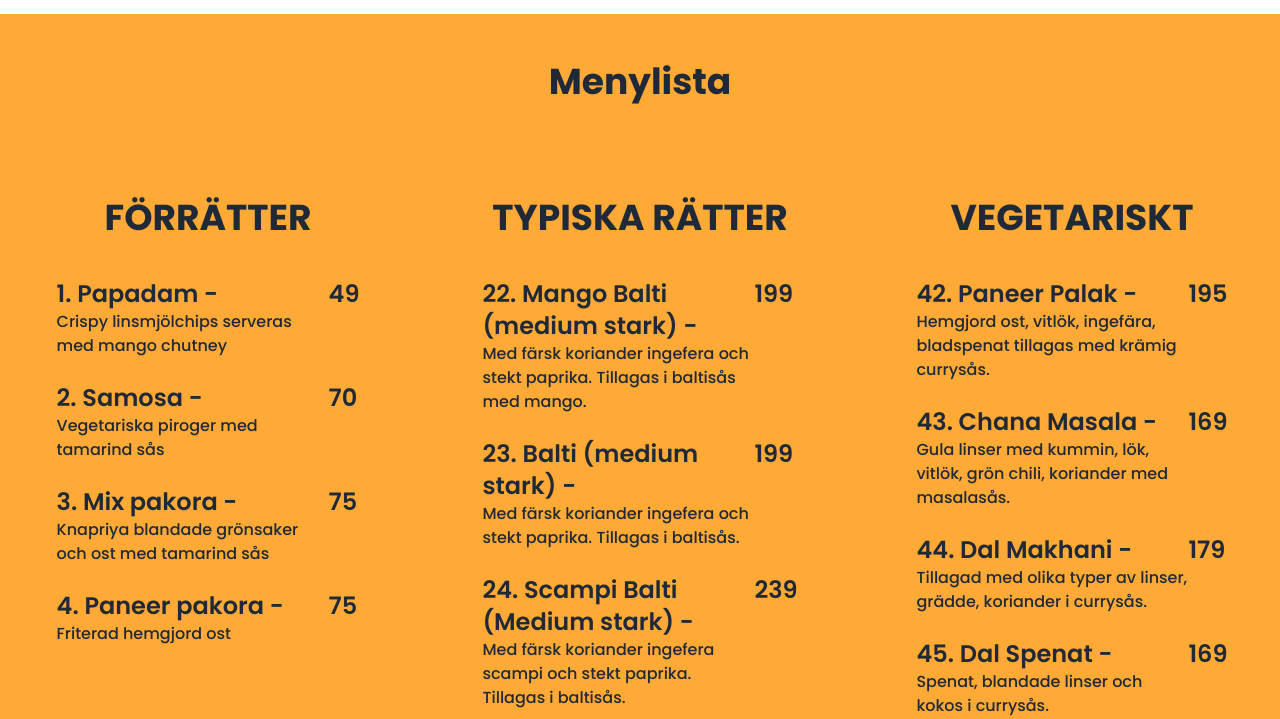
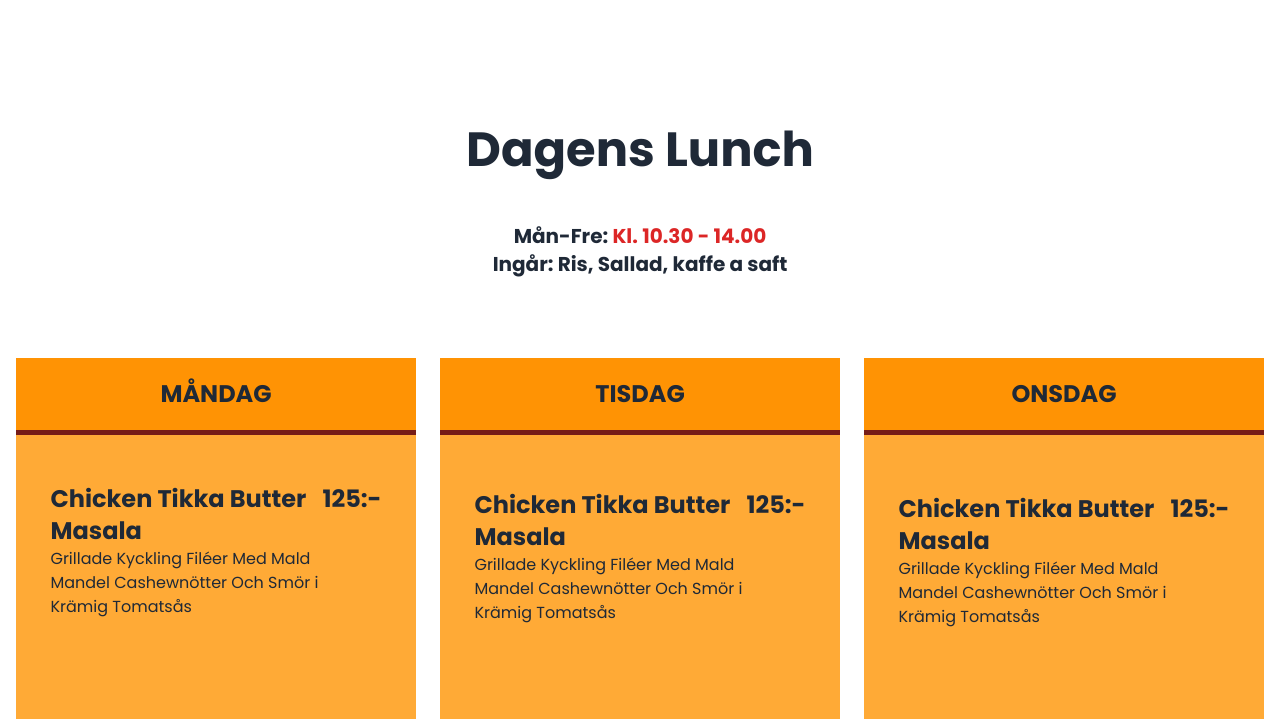
Before and after one commit to SWEDWEB-LIMITED/gnesta_indiska_client, a React (Vite) app: page / in a window 1280 px wide. Shown: the part 2023-2742 px from the top of the page. Built offline with nearby package versions, Linux system fonts and the light colour scheme.

Commit message:
new receipy added

```diff
--- a/src/Pages/Home/Home.tsx
+++ b/src/Pages/Home/Home.tsx
@@ -11,8 +11,8 @@ const Home = () => {
       <Banner></Banner>
       <Intro></Intro>
       <Category></Category>
+      <WeekendLunchItems />
       <RecipeMenu />
-      <WeekendLunchItems />
       <LocationGoogleMap></LocationGoogleMap>
     </div>
   );
--- a/src/Pages/Home/RecipeMenu/RecipeMenu.tsx
+++ b/src/Pages/Home/RecipeMenu/RecipeMenu.tsx
@@ -34,7 +34,7 @@ export default function RecipeMenu() {
 
   return (
     <>
-      <div className="bg-[#ffaa36] font-semibold mt-[-3rem] py-[3rem] overflow-hidden">
+      <div className="bg-[#ffaa36] font-semibold  py-[3rem] overflow-hidden mt-[6rem]">
         <h1 className="text-4xl font-bold mb-[6rem] text-center">Menylista</h1>
 
         <div className="grid sm:grid-cols-1 md:grid-cols-2 xl:grid-cols-3 gap-x-4 gap-y-[5rem]">
--- a/src/Pages/Home/WeekendLunchItems/Card.tsx
+++ b/src/Pages/Home/WeekendLunchItems/Card.tsx
@@ -18,20 +18,12 @@ export default function Card({ data }: { data: any }) {
   ];
 
   return (
-    <div className="font-bold w-[25rem] flex flex-col items-center border border-gray-400 ">
+    <div className="font-bold w-[25rem] h-full flex flex-col justify-between items-center bg-[#ffaa36]">
       <p className="uppercase text-xl lg:text-2xl bg-[#FF9304] text-center w-full py-[20px] border-b-[5px] border-[#761C17]">
         {data.weekName}
       </p>
 
-      <section className="w-full flex flex-col gap-[5px] text-center my-12">
-        <p className="text-3xl lg:text-4xl">Dagens Lunch</p>
-        <p className="text-lg lg:text-xl">
-          Mån-Fre: <span className="text-red-600">Kl. 10.30 - 14.00</span>
-        </p>
-        <p className="text-lg lg:text-xl mt-[-5px]">
-          Ingår: Ris, Sallad, kaffe a saft
-        </p>
-      </section>
+
 
       {/* map menu list */}
       {data.menuList.map((data: any, index: any) => (
@@ -71,7 +63,7 @@ export default function Card({ data }: { data: any }) {
                 <p className="">Pepsi / Coca-Cola / Sprite / Fanta</p>
                 <p>Loca Citron / Natural Vatten</p>
               </div>
-              <p className="text-end text-lg w-[4rem]">20:-</p>
+              <p className="text-end text-lg w-[4rem]">20</p>
             </div>
           </div>
         </div>
@@ -99,7 +91,7 @@ const BottomCardComponent = ({
             <p className="text-lg">{name}</p>
             <p className="font-normal text-sm">{description}</p>
           </div>
-          <p className="text-end text-lg w-[4rem]">{price}:-</p>
+          <p className="text-end text-lg w-[4rem]">{price}</p>
         </div>
       </div>
     </div>
--- a/src/Pages/Home/WeekendLunchItems/WeekendLunchItems.tsx
+++ b/src/Pages/Home/WeekendLunchItems/WeekendLunchItems.tsx
@@ -2,6 +2,46 @@ import Card from "./Card";
 
 export default function WeekendLunchItems() {
   const weekendMenuList = [
+    {
+      weekName: "MÅNDAG",
+      menuList: [
+        {
+          name: "Chicken Tikka Butter Masala",
+          des: "Grillade Kyckling Filéer Med Mald Mandel Cashewnötter Och Smör i Krämig Tomatsås",
+          price: "125",
+        },
+        {
+          name: "Paneer Palak",
+          des: "Handgjord Ost, Vitlök, Ingefära, Bladspenat Tillagat Med Krämig Currysås",
+          price: "120",
+        },
+        {
+          name: "Kyckling Balti (Medium Stark)",
+          des: "Med Färsk Koriander Ingefära Och Stekt Paprika Tillagat i Baltisås Med Mango",
+          price: "139",
+        },
+        {
+          name: "Lamm Korai (Mycket Stark)",
+          des: "Med Ost Färsk Koriander Vitlök Stekt Paprika Och Tillagas i Currysås",
+          price: "135",
+        },
+        {
+          name: "Chicken Tikka Sizler",
+          des: "Grillade Kyckling Filéer, Serveras På En Rykande Het Järnorem Med Strimlade Grönsaker Och Krämig Tomatsås",
+          price: "115",
+        },
+        {
+          name: "Mix Vegetable",
+          des: "Säsongens Färska Grönsaker, Ost, Vitlök, Ingefära, Koriander Med Currysås",
+          price: "115",
+        },
+        {
+          name: "Chana Masala",
+          des: "Gula Linser Med Kummin, Lök, Vitlök, Grön Chili, Koriander Med Masalasås",
+          price: "125",
+        },
+      ],
+    },
     {
       weekName: "TISDAG",
       menuList: [
@@ -83,85 +123,6 @@ export default function WeekendLunchItems() {
       ],
     },
     {
-      weekName: "FREDAG",
-      menuList: [
-        {
-          name: "Chicken Tikka Butter Masala",
-          des: "Grillade Kyckling Filéer Med Mald Mandel Cashewnötter Och Smör i Krämig Tomatsås",
-          price: "125",
-        },
-        {
-          name: "Paneer Palak",
-          des: "Handgjord Ost, Vitlök, Ingefära, Bladspenat Spenat Tillagas Med Krämig Currysås",
-          price: "120",
-        },
-        {
-          name: "Kyckling Balti (Medium Stark)",
-          des: "Med Färsk Koriander Ingefära Och Stekt Paprika Tillagas I Baltisås",
-          price: "139",
-        },
-        {
-          name: "Lamm Korai (Mycket Stark)",
-          des: "Med Färsk Koriander Vitlök, Stekt Paprika Och Tillagas i Currysås",
-          price: "115",
-        },
-        {
-          name: "Mix Vegetable",
-          des: "Säsong Färska Grönsaker, Ost. Vitlök, Ingefära, Koriander Med Currysås",
-          price: "135",
-        },
-        {
-          name: "Mix Sizier (Kyckling)",
-          des: "Grillade Kycklingfilé Serveras På En Rykande Het Järnform Med Strimlade Grönsaker Och Krämig Tomatsås",
-          price: "125",
-        },
-        {
-          name: "Kock Specialmat",
-          price: "125",
-        },
-      ],
-    },
-    {
-      weekName: "MÅNDAG",
-      menuList: [
-        {
-          name: "Chicken Tikka Butter Masala",
-          des: "Grillade Kyckling Filéer Med Mald Mandel Cashewnötter Och Smör i Krämig Tomatsås",
-          price: "125",
-        },
-        {
-          name: "Paneer Palak",
-          des: "Handgjord Ost, Vitlök, Ingefära, Bladspenat Tillagat Med Krämig Currysås",
-          price: "120",
-        },
-        {
-          name: "Kyckling Balti (Medium Stark)",
-          des: "Med Färsk Koriander Ingefära Och Stekt Paprika Tillagat i Baltisås Med Mango",
-          price: "139",
-        },
-        {
-          name: "Lamm Korai (Mycket Stark)",
-          des: "Med Ost Färsk Koriander Vitlök Stekt Paprika Och Tillagas i Currysås",
-          price: "135",
-        },
-        {
-          name: "Chicken Tikka Sizler",
-          des: "Grillade Kyckling Filéer, Serveras På En Rykande Het Järnorem Med Strimlade Grönsaker Och Krämig Tomatsås",
-          price: "115",
-        },
-        {
-          name: "Mix Vegetable",
-          des: "Säsongens Färska Grönsaker, Ost, Vitlök, Ingefära, Koriander Med Currysås",
-          price: "115",
-        },
-        {
-          name: "Chana Masala",
-          des: "Gula Linser Med Kummin, Lök, Vitlök, Grön Chili, Koriander Med Masalasås",
-          price: "125",
-        },
-      ],
-    },
-    {
       weekName: "TORSDAG",
       menuList: [
         {
@@ -201,17 +162,81 @@ export default function WeekendLunchItems() {
         },
       ],
     },
+    {
+      weekName: "FREDAG",
+      menuList: [
+        {
+          name: "Chicken Tikka Butter Masala",
+          des: "Grillade Kyckling Filéer Med Mald Mandel Cashewnötter Och Smör i Krämig Tomatsås",
+          price: "125",
+        },
+        {
+          name: "Paneer Palak",
+          des: "Handgjord Ost, Vitlök, Ingefära, Bladspenat Spenat Tillagas Med Krämig Currysås",
+          price: "120",
+        },
+        {
+          name: "Kyckling Balti (Medium Stark)",
+          des: "Med Färsk Koriander Ingefära Och Stekt Paprika Tillagas I Baltisås",
+          price: "139",
+        },
+        {
+          name: "Lamm Korai (Mycket Stark)",
+          des: "Med Färsk Koriander Vitlök, Stekt Paprika Och Tillagas i Currysås",
+          price: "115",
+        },
+        {
+          name: "Mix Vegetable",
+          des: "Säsong Färska Grönsaker, Ost. Vitlök, Ingefära, Koriander Med Currysås",
+          price: "135",
+        },
+        {
+          name: "Mix Sizier (Kyckling)",
+          des: "Grillade Kycklingfilé Serveras På En Rykande Het Järnform Med Strimlade Grönsaker Och Krämig Tomatsås",
+          price: "125",
+        },
+        {
+          name: "Kock Specialmat",
+          price: "125",
+        },
+      ],
+    },
+
+
   ];
   return (
     <>
-      <div className="mt-[8rem] w-full flex justify-center items-center">
+      <div className="mt-[8rem] w-full flex flex-col justify-center items-center">
+
+      <p className="text-3xl text-center lg:text-5xl font-bold">Dagens Lunch</p>
+
+      <section className="w-full flex font-bold flex-col gap-[5px] text-center mt-[3rem] mb-[5rem]">
+        <p className="text-lg lg:text-xl">
+          Mån-Fre: <span className="text-red-600">Kl. 10.30 - 14.00</span>
+        </p>
+        <p className="text-lg lg:text-xl mt-[-5px]">
+          Ingår: Ris, Sallad, kaffe a saft
+        </p>
+      </section>
+
+
         <div className="grid grid-cols-1 lg:grid-cols-2 xl:grid-cols-3 gap-6 ">
           {weekendMenuList.map((data, index) => (
             <div key={index}>
               <Card data={data} />
             </div>
           ))}
+<section className="w-[25rem] text-center">
+<p className="text-3xl text-center lg:text-3xl font-bold">Onsdag & Fredag</p>
+<p className="text-lg font-bold">Vindaloo (kyckling eller lamm) 125-139 kr 🌶️🌶️🌶️🌶️🌶️</p>
+<p className="text-sm">Tillagad med extra stark tomat & currysås och koriander</p>
+
+</section>
         </div>
+
+
+
+
       </div>
     </>
   );
```
